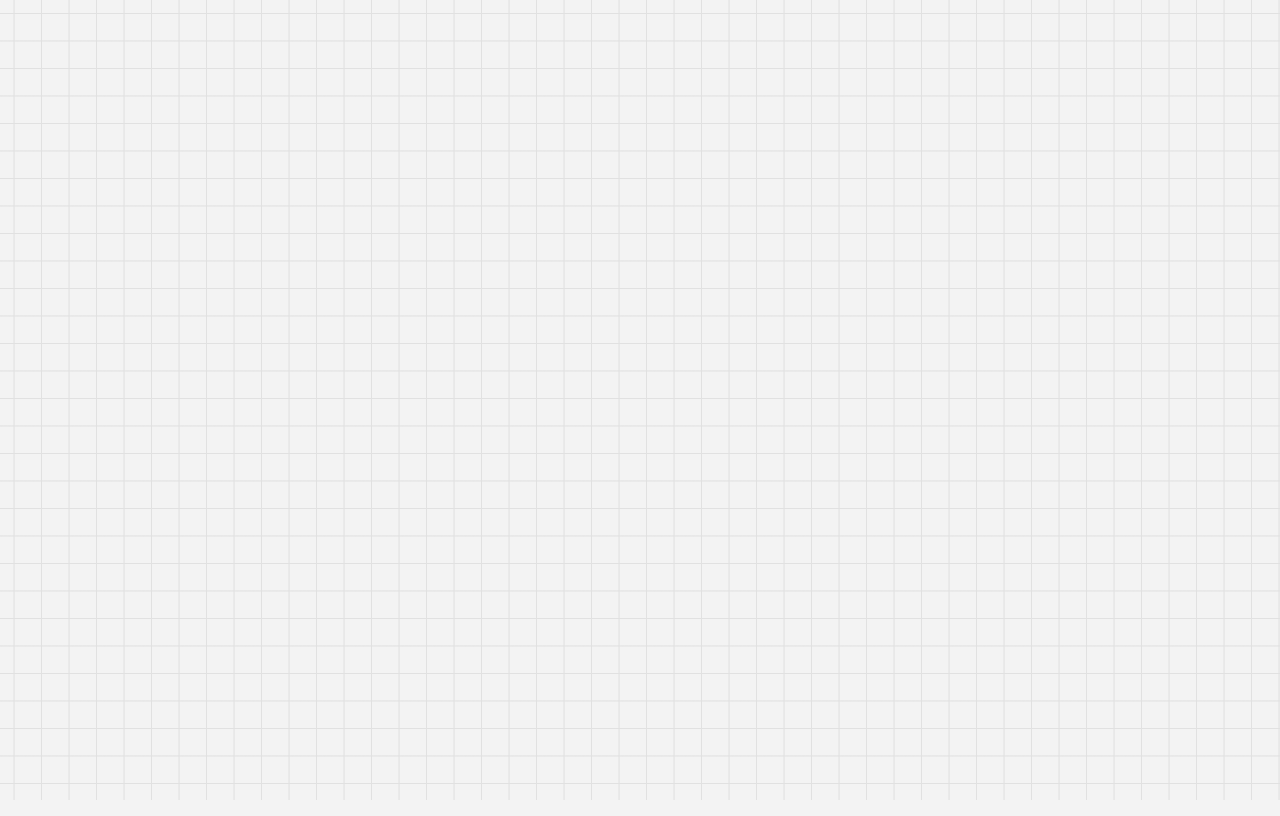
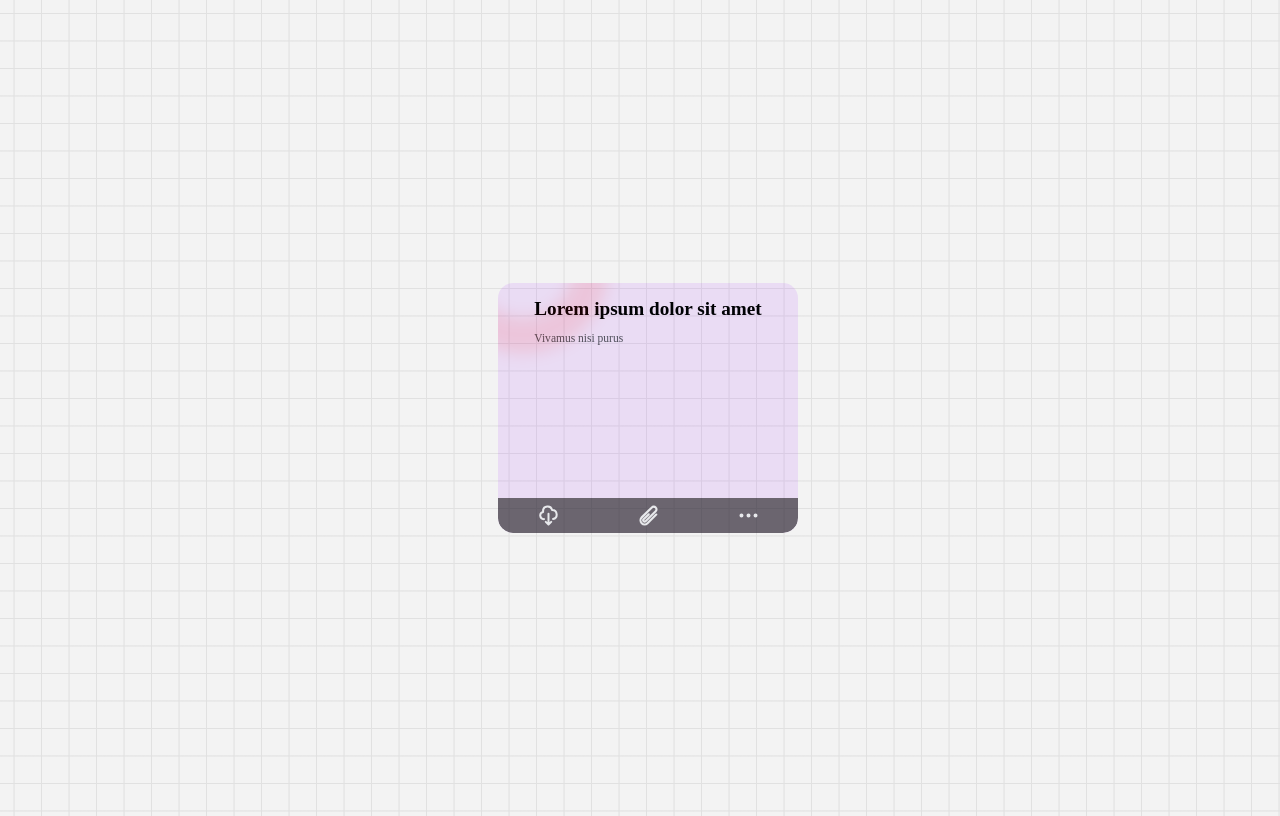
Before and after one commit to aashritha99/random-color-generator, a plain HTML site: page index.html in a window 1280 px wide. Drawn offline with Linux system fonts and the light colour scheme.

Commit message:
refactor HTML structure and enhance CSS styles for card component

```diff
--- a/index.html
+++ b/index.html
@@ -8,6 +8,33 @@
 </head>
 <body class="container">
 
+    <!-- From Uiverse.io by Javierrocadev -->
+
+	<div class="card">
+		<div class="text">
+			<span>Lorem ipsum dolor sit amet</span>
+			<p class="subtitle">Vivamus nisi purus</p>
+		</div>
+		<div class="icons">
+			<a class="btn" href="#">
+				<svg y="0" xmlns="http://www.w3.org/2000/svg" x="0" width="100" viewBox="0 0 100 100" preserveAspectRatio="xMidYMid meet" height="100" class="svg-icon">
+					<path stroke-width="8" stroke-linejoin="round" stroke-linecap="round" fill="none" d="M31.8,64.5a14.5,14.5,0,0,1-3.2-28.7,17.5,17.5,0,0,1-.4-4,18.2,18.2,0,0,1,36-3.6h.3a18.2,18.2,0,0,1,3.7,36M39.1,75.4,50,86.3m0,0L60.9,75.4M50,86.3V42.7">
+					</path>
+				</svg>
+			</a>
+			<a class="btn" href="#">
+			<svg class="svg-icon" viewBox="0 0 20 20">
+				<path d="M4.317,16.411c-1.423-1.423-1.423-3.737,0-5.16l8.075-7.984c0.994-0.996,2.613-0.996,3.611,0.001C17,4.264,17,5.884,16.004,6.88l-8.075,7.984c-0.568,0.568-1.493,0.569-2.063-0.001c-0.569-0.569-0.569-1.495,0-2.064L9.93,8.828c0.145-0.141,0.376-0.139,0.517,0.005c0.141,0.144,0.139,0.375-0.006,0.516l-4.062,3.968c-0.282,0.282-0.282,0.745,0.003,1.03c0.285,0.284,0.747,0.284,1.032,0l8.074-7.985c0.711-0.71,0.711-1.868-0.002-2.579c-0.711-0.712-1.867-0.712-2.58,0l-8.074,7.984c-1.137,1.137-1.137,2.988,0.001,4.127c1.14,1.14,2.989,1.14,4.129,0l6.989-6.896c0.143-0.142,0.375-0.14,0.516,0.003c0.143,0.143,0.141,0.374-0.002,0.516l-6.988,6.895C8.054,17.836,5.743,17.836,4.317,16.411"></path>
+			</svg>
+			</a>
+			<a class="btn" href="#">
+			<svg y="0" xmlns="http://www.w3.org/2000/svg" x="0" width="100" viewBox="0 0 100 100" preserveAspectRatio="xMidYMid meet" height="100" class="svg-icon">
+				<path stroke-width="8" stroke-linejoin="round" stroke-linecap="round" fill="none" d="M21.9,50h0M50,50h0m28.1,0h0M25.9,50a4,4,0,1,1-4-4A4,4,0,0,1,25.9,50ZM54,50a4,4,0,1,1-4-4A4,4,0,0,1,54,50Zm28.1,0a4,4,0,1,1-4-4A4,4,0,0,1,82.1,50Z">
+				</path>
+			</svg>
+			</a>
+		</div>
+	</div>
 
 
 <script src="index.js"></script>
--- a/style.css
+++ b/style.css
@@ -2,10 +2,92 @@
 /* From Uiverse.io by kennyotsu-monochromia */
 .container {
   width: 100%;
-  height: 100%;
+  height: 100vh;
+  display: flex;
+  justify-content: center;
+  align-items: center;
   --color: #E1E1E1;
   background-color: #F3F3F3;
   background-image: linear-gradient(0deg, transparent 24%, var(--color) 25%, var(--color) 26%, transparent 27%,transparent 74%, var(--color) 75%, var(--color) 76%, transparent 77%,transparent),
       linear-gradient(90deg, transparent 24%, var(--color) 25%, var(--color) 26%, transparent 27%,transparent 74%, var(--color) 75%, var(--color) 76%, transparent 77%,transparent);
   background-size: 55px 55px;
 }
+/* From Uiverse.io by Javierrocadev */
+.card {
+  width: 300px;
+  height: 250px;
+  border-radius: 15px;
+  background: rgba(153, 19, 255, 0.103);
+  display: flex;
+  flex-direction: column;
+  position: relative;
+  overflow: hidden;
+  justify-content: center;
+  align-items: center;
+}
+
+.card::before {
+  content: "";
+  height: 100px;
+  width: 100px;
+  position: absolute;
+  top: -40%;
+  left: -20%;
+  border-radius: 50%;
+  border: 35px solid rgba(255, 0, 0, 0.102);
+  transition: all .8s ease;
+  filter: blur(0.5rem);
+}
+
+.text {
+  flex-grow: 1;
+  padding: 15px;
+  display: flex;
+  flex-direction: column;
+  color: rgb(0, 2, 4);
+  font-weight: 900;
+  font-size: 1.2em;
+}
+
+.subtitle {
+  font-size: .6em;
+  font-weight: 300;
+  color: rgba(7, 14, 20, 0.691);
+}
+
+.icons {
+  display: flex;
+  justify-content: center;
+  align-items: center;
+  width: 300px;
+  border-radius: 0px 0px 15px 15px;
+  overflow: hidden;
+}
+
+.btn {
+  border: none;
+  width: 100px;
+  height: 35px;
+  background-color: rgba(20, 19, 19, 0.589);
+  display: flex;
+  align-items: center;
+  justify-content: center;
+}
+
+.svg-icon {
+  width: 25px;
+  height: 25px;
+  stroke: rgb(232, 233, 236);
+}
+
+.btn:hover {
+  background-color: rgb(198, 196, 196);
+}
+
+.card:hover::before {
+  width: 100px;
+  height: 140px;
+  top: -30%;
+  left: 50%;
+  filter: blur(0rem);
+}
```
